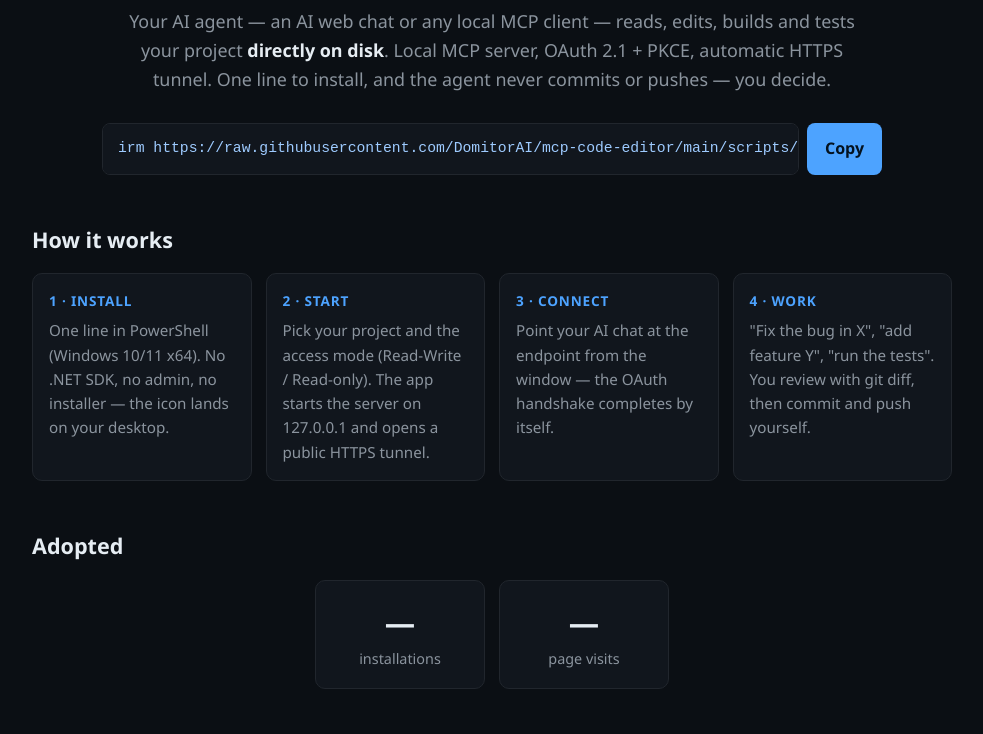
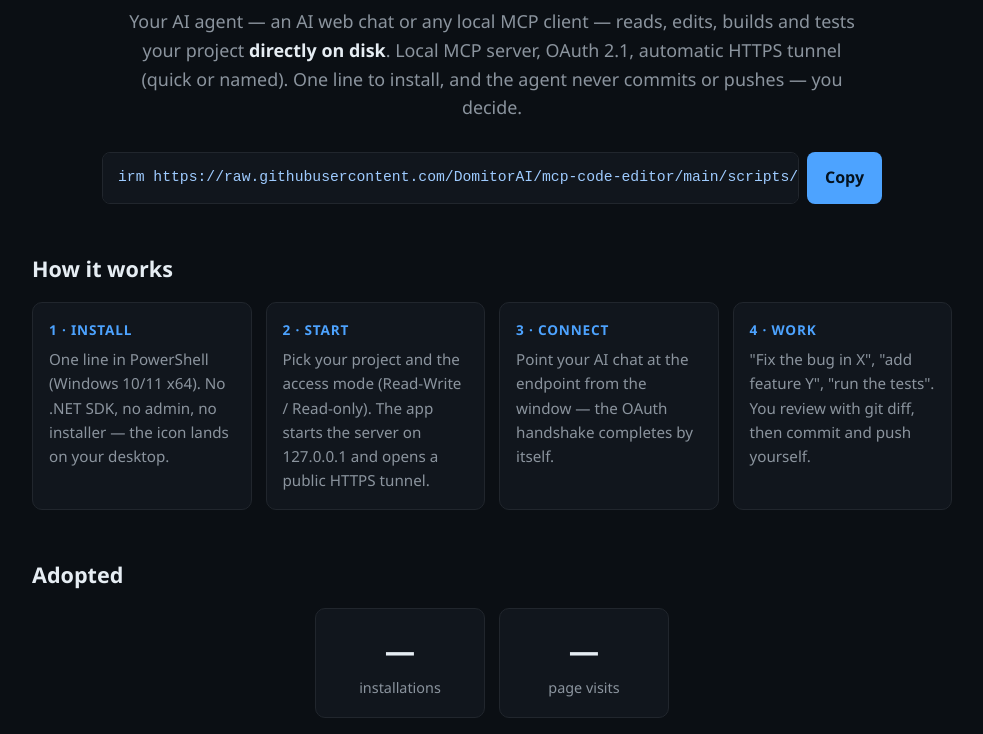
Before and after one commit to DomitorAI/mcp-code-editor, a plain HTML site: page docs/index.html in a window 1280 px wide. Shown: the part 1016-1750 px from the top of the page, without its empty margins (148-1131 px from the left). Drawn offline with Linux system fonts and the light colour scheme.

Commit message:
docs: README + site (Uninstall, auto-update, tunel quick/named, OAuth client secret)

```diff
--- a/docs/index.html
+++ b/docs/index.html
@@ -4,7 +4,7 @@
 <meta charset="utf-8">
 <meta name="viewport" content="width=device-width, initial-scale=1">
 <title>mcp-code-editor — let your AI agent edit, build and test your project</title>
-<meta name="description" content="Local MCP server with OAuth 2.1 + PKCE: your AI agent (an AI web chat or any local MCP client) reads, edits, builds and tests your project directly on disk. One line to install on Windows.">
+<meta name="description" content="Local MCP server with OAuth 2.1 (PKCE for public clients, client secret for confidential ones): your AI agent (an AI web chat or any local MCP client) reads, edits, builds and tests your project directly on disk. One line to install on Windows.">
 <style>
   :root { --bg:#0b0f14; --panel:#11161d; --text:#e6edf3; --muted:#8b949e; --accent:#4da3ff; --line:#21262d; }
   * { box-sizing:border-box; margin:0; padding:0; }
@@ -44,7 +44,7 @@
   <div class="hero">
     <img src="../assets/logo-banner.png" alt="mcp-code-editor">
     <h1>mcp-code-editor</h1>
-    <p class="tagline">Your AI agent — an AI web chat or any local MCP client — reads, edits, builds and tests your project <strong style="color:var(--text)">directly on disk</strong>. Local MCP server, OAuth 2.1 + PKCE, automatic HTTPS tunnel. One line to install, and the agent never commits or pushes — you decide.</p>
+    <p class="tagline">Your AI agent — an AI web chat or any local MCP client — reads, edits, builds and tests your project <strong style="color:var(--text)">directly on disk</strong>. Local MCP server, OAuth 2.1, automatic HTTPS tunnel (quick or named). One line to install, and the agent never commits or pushes — you decide.</p>
     <div class="oneliner">
       <code id="cmd">irm https://raw.githubusercontent.com/DomitorAI/mcp-code-editor/main/scripts/bootstrap.ps1 | iex</code>
       <button class="btn" id="copy">Copy</button>
```
Also changed, not shown: 1 other file.
